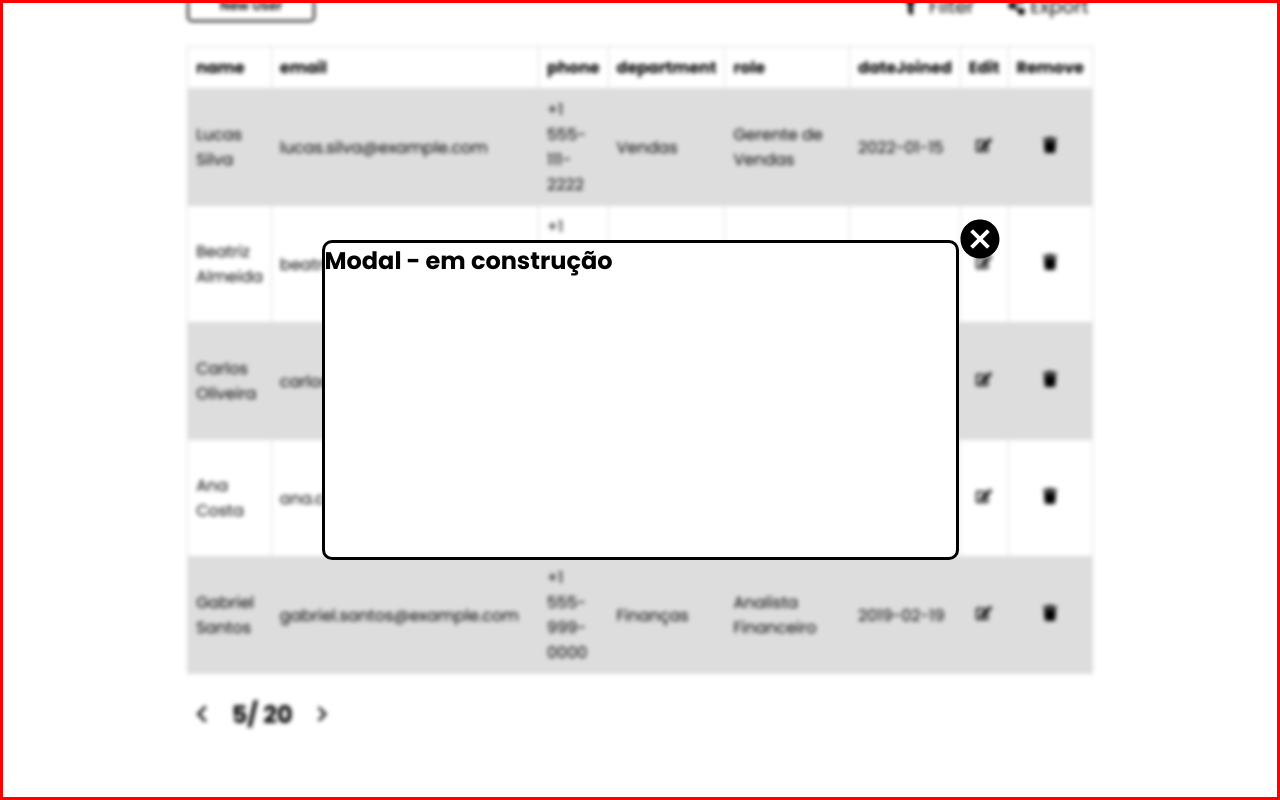
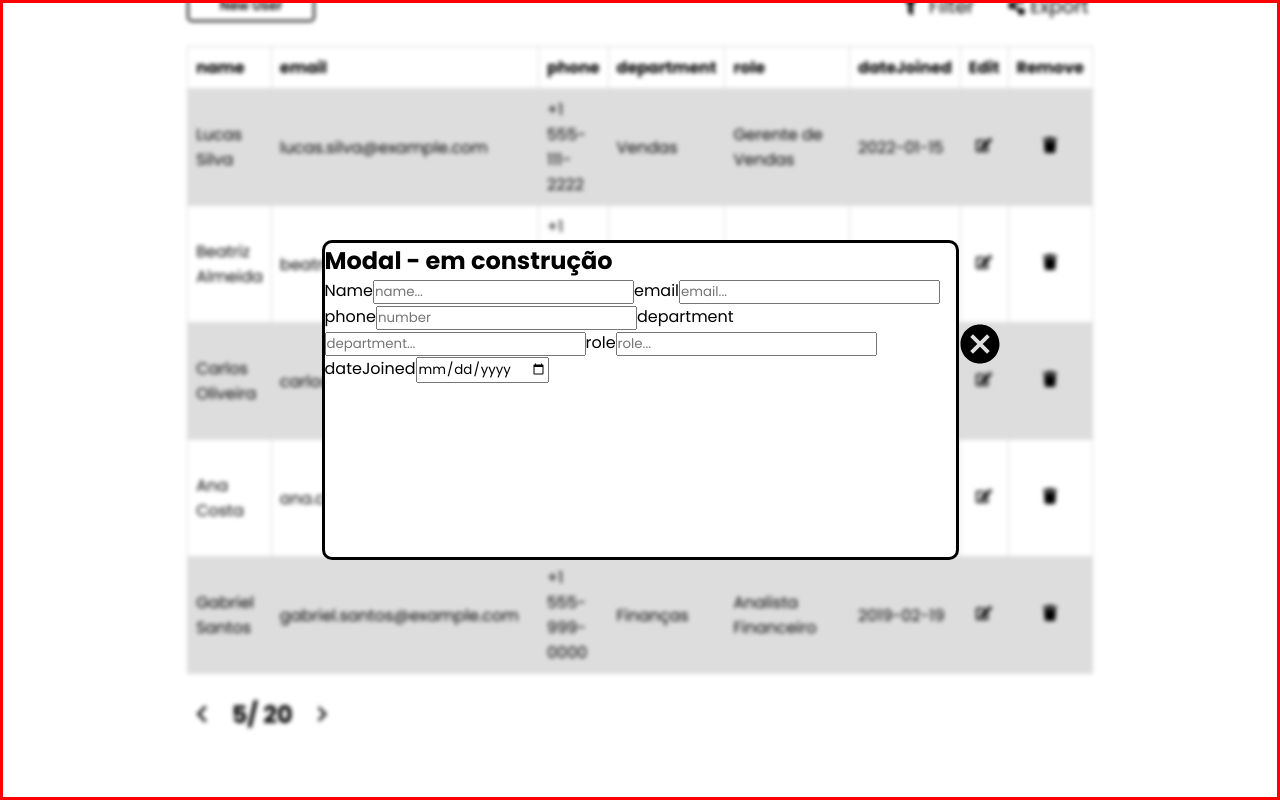
Before and after one commit to kleber-matos/RegisterExcel, a React (Vite) app: page / in a window 1280 px wide. Both pictures are taken after a click on the button "New User". Built offline with nearby package versions, Linux system fonts and the light colour scheme.

Commit message:
:sparkles: feat: add modal form

```diff
--- a/src/components/Table.jsx
+++ b/src/components/Table.jsx
@@ -66,6 +66,25 @@ export default function App() {
         <div className="modal">
           <div>
             <h2>Modal - em construção</h2>
+            <form>
+              <label htmlFor="">Name</label>
+              <input type="text" placeholder="name..." />
+
+              <label htmlFor="">email</label>
+              <input type="email" placeholder="email..." />
+
+              <label htmlFor="">phone</label>
+              <input type="text" placeholder="number" />
+
+              <label htmlFor="">department</label>
+              <input type="text" placeholder="department..." />
+
+              <label htmlFor="">role</label>
+              <input type="text" placeholder="role..." />
+
+              <label htmlFor="">dateJoined</label>
+              <input type="date" placeholder="dateJoined..." />
+            </form>
             <button onClick={() => addUser()}>
               <IoMdCloseCircle />
             </button>
```
